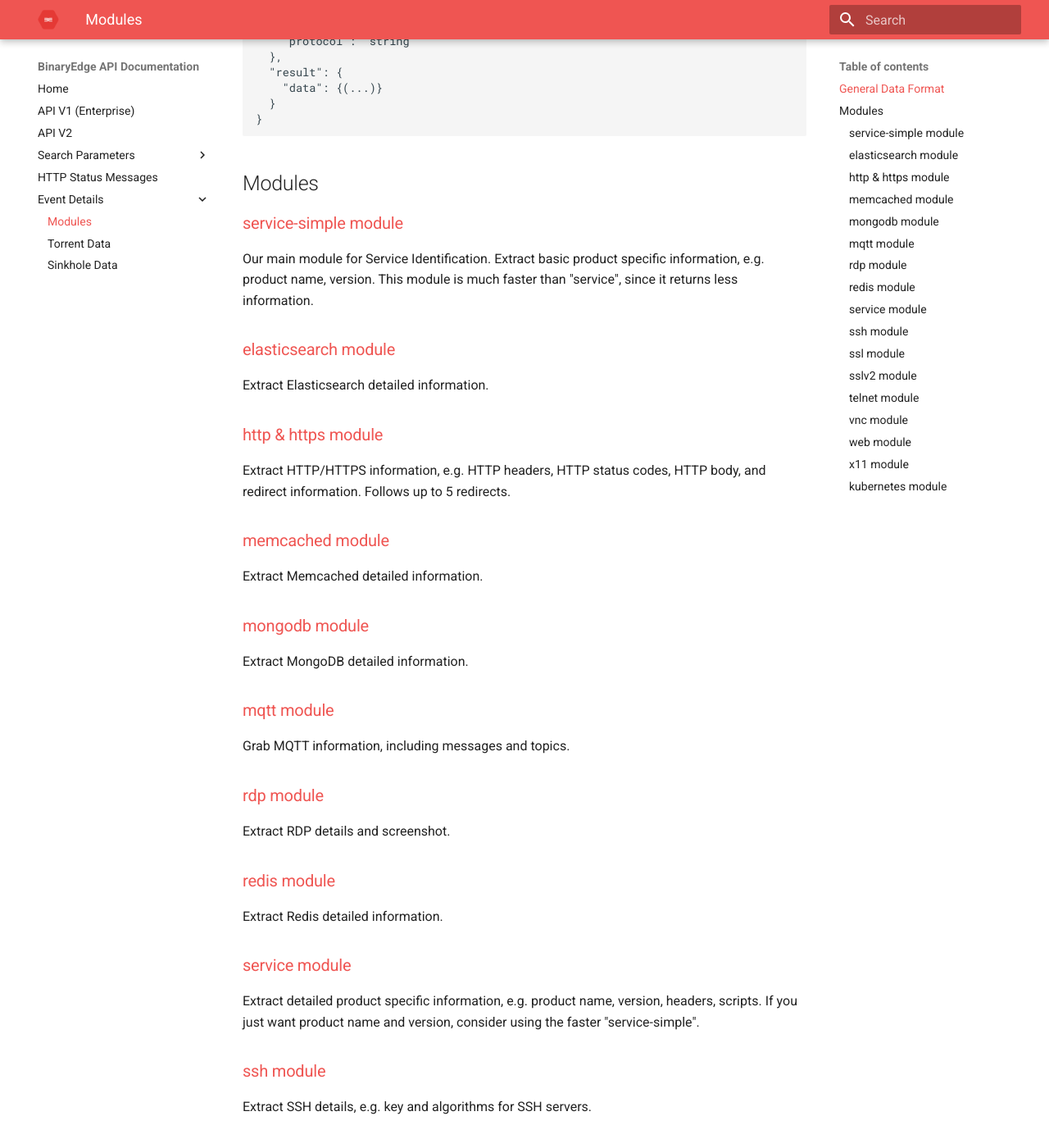
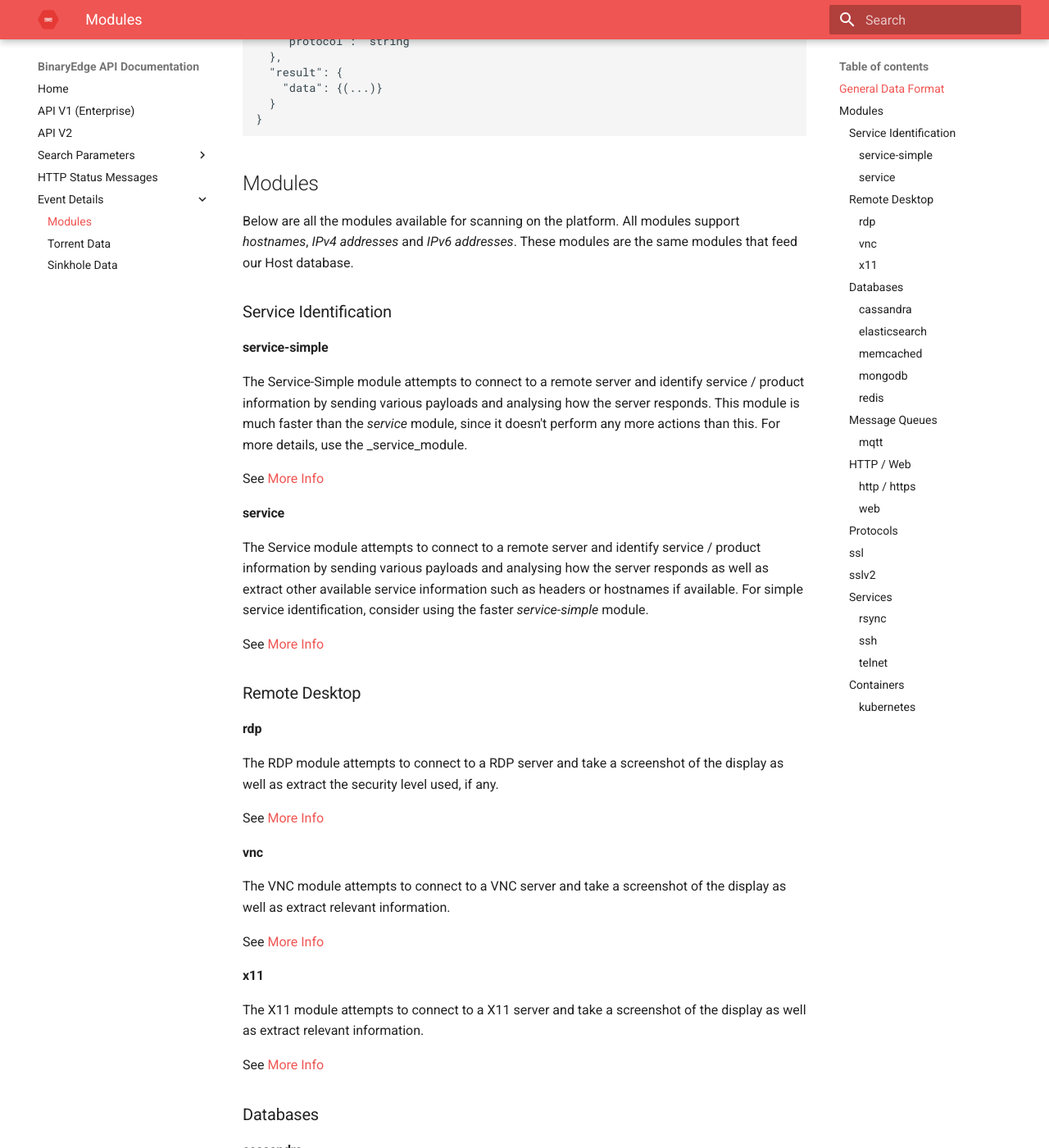
Before and after one commit to igama/docs.binaryedge.io, an MkDocs documentation site: the page built from docs/modules.md, in a window 1280 px wide and 1400 px high, scrolled down 1860 px. Shown: the whole window at 82% size. Built offline with MkDocs 1.6.1 and Material for MkDocs 9.7.7, drawn with Linux system fonts in a browser that asks for light colours; some of the changed text lies outside the part shown.

Commit message:
Update modules.md

```diff
--- a/docs/modules.md
+++ b/docs/modules.md
@@ -67,69 +67,136 @@ Details of the fields:
 
 ## Modules
 
+Below are all the modules available for scanning on the platform. All modules support _hostnames_, _IPv4 addresses_ and _IPv6 addresses_. These modules are the same modules that feed our Host database.
 
-### [service-simple module](modules/service-simple.md "service-simple")
-Our main module for Service Identification. Extract basic product specific information, e.g. product name, version. This module is much faster than "service", since it returns less information.
+### Service Identification
 
+#### service-simple
 
-### [elasticsearch module](modules/elasticsearch.md "elasticsearch")
-Extract Elasticsearch detailed information.
+The Service-Simple module attempts to connect to a remote server and identify service / product information by sending various payloads and analysing how the server responds. This module is much faster than the _service_ module, since it doesn't perform any more actions than this. For more details, use the _service_module.
 
+See [More Info](modules/service-simple.md "service-simple")
 
-### [http & https module](modules/http.md "http")
-Extract HTTP/HTTPS information, e.g. HTTP headers, HTTP status codes, HTTP body, and redirect information. Follows up to 5 redirects.
+#### service
 
+The Service module attempts to connect to a remote server and identify service / product information by sending various payloads and analysing how the server responds as well as extract other available service information such as headers or hostnames if available. For simple service identification, consider using the faster _service-simple_ module.
 
-### [memcached module](modules/memcached.md "memcached")
-Extract Memcached detailed information.
+See [More Info](modules/service.md "service")
 
+### Remote Desktop
 
-### [mongodb module](modules/mongodb.md "mongodb")
-Extract MongoDB detailed information.
+#### rdp
 
+The RDP module attempts to connect to a RDP server and take a screenshot of the display as well as extract the security level used, if any.
 
-### [mqtt module](modules/mqtt.md "mqtt")
-Grab MQTT information, including messages and topics.
+See [More Info](modules/rdp.md "rdp")
 
+#### vnc
 
-### [rdp module](modules/rdp.md "rdp")
-Extract RDP details and screenshot.
+The VNC module attempts to connect to a VNC server and take a screenshot of the display as well as extract relevant information.
 
+See [More Info](modules/vnc.md "vnc")
 
-### [redis module](modules/redis.md "redis")
-Extract Redis detailed information.
+#### x11
 
+The X11 module attempts to connect to a X11 server and take a screenshot of the display as well as extract relevant information.
 
-### [service module](modules/service.md "service")
-Extract detailed product specific information, e.g. product name, version, headers, scripts. If you just want product name and version, consider using the faster "service-simple".
+See [More Info](modules/x11.md "x11")
 
+### Databases
 
-### [ssh module](modules/ssh.md "ssh")
-Extract SSH details, e.g. key and algorithms for SSH servers.
+#### cassandra
 
+The Cassandra module attempts to connect to a Cassandra server via client driver connection and extract cluster metadata as well as a list of keyspaces and respective tables.
 
-### [ssl module](modules/ssl.md "ssl")
-Extract SSL details e.g. type of encryption.
+See [More Info](modules/cassandra.md "cassandra")
 
+#### elasticsearch
 
-### [sslv2 module](modules/sslv2.md "sslv2")
-Extract SSL details (Version 2).
+The Elasticsearch module attempts to connect to an Elasticsearch server via REST API and extract cluster metadata and stats as well as a list of indices.
 
+See [More Info](modules/elasticsearch.md "elasticsearch")
 
-### [telnet module](modules/telnet.md "telnet")
-Extract Telnet information, e.g. Will, Do, Don't Won't commands.
+#### memcached
 
+The Memcached module attempts to connect to a Memcached server via client driver connection and extract server stats.
 
-### [vnc module](modules/vnc.md "vnc")
-Extract VNC details and screenshot.
+See [More Info](modules/memcached.md "memcached")
 
+#### mongodb
 
-### [web module](modules/web.md "web")
-Extract web information.
+The MongoDB module attempts to connect to a MongoDB server via client driver connection and extract server metadata as well as a list of databases and respective collections.
 
+See [More Info](modules/mongodb.md "mongodb")
 
-### [x11 module](modules/x11.md "x11")
-Extract x11 screenshot.
+#### redis
 
-### [kubernetes module](modules/kubernetes.md "kubernetes")
-Extract Kubernetes information.
+The Redis module attempts to connect to a Redis server via client driver connection and extract server metadata.
+
+See [More Info](modules/redis.md "redis")
+
+### Message Queues
+
+#### mqtt
+
+The MQTT module attempts to connect to a MQTT server and extract a few seconds of passing messages to determine active topics.
+
+See [More Info](modules/mqtt.md "mqtt")
+
+### HTTP / Web
+
+#### http / https
+
+The HTTP/HTTPS modules attempt to connect to an HTTP server and extract HTTP headers, redirects, page title and HTML source code.
+
+See [More Info](modules/http.md "http")
+
+#### web
+
+The Web module attempts to connect to an HTTP server and extract the web technologies being used, as well as headers, source code and take a screenshot of the web page.
+
+See [More Info](modules/web.md "web")
+
+### Protocols
+
+### ssl
+
+The SSL module attempts to connect to an SSL-wrapped server and extract (and parse) certificate chains, ciphers and vulnerabilities.
+
+**DEPRECATED**
+
+See [More Info](modules/ssl.md "ssl")
+
+### sslv2
+
+The SSLv2 module attempts to connect to an SSL-wrapped server and extract (and parse) certificate chains, ciphers and vulnerabilities. It is an upgraded version of the _ssl_ module, and includes extra updates and features not available previously.
+
+See [More Info](modules/sslv2.md "sslv2")
+
+### Services
+
+#### rsync
+
+The RSYNC module attempts to connect to an RSYNC server anonymously and list the available modules (list the contents at the root directory).
+
+See [More Info](modules/rsync.md "rsync")
+
+#### ssh
+
+The SSH module attempts to connect to a SSH server and extract all the algorithms supported by the server.
+
+See [More Info](modules/ssh.md "ssh")
+
+#### telnet
+
+The Telnet module attempts to connect to a server by opening a connection and extracting the initial payload, if any.
+
+See [More Info](modules/telnet.md "telnet")
+
+### Containers
+
+#### kubernetes
+
+The Kubernetes module attempts to connect to a Kubernetes server via REST API and extract a list of pods and their respective metadata.
+
+See [More Info](modules/kubernetes.md "kubernetes")
```
